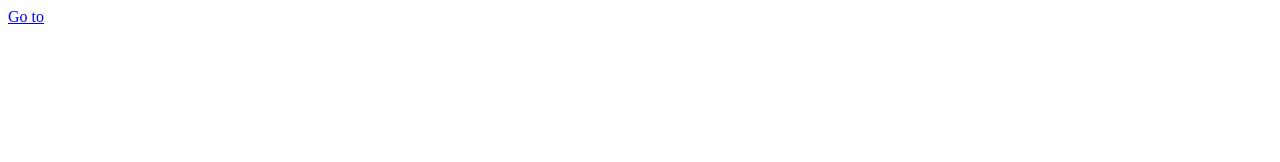
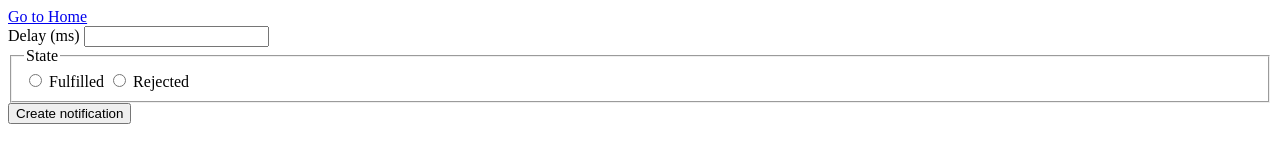
Before and after one commit to OleksandrMiedviediev/goit-js-hw-10, a plain HTML site: page 2-snackbar.html in a window 1280 px wide. Drawn offline with Linux system fonts and the light colour scheme.

Commit message:
Deploying to gh-pages from @ OleksandrMiedviediev/goit-js-hw-10@05d58f12d1f2d3ce6019cc05d2f7ef9f037e28cc 🚀

```diff
--- a/2-snackbar.html
+++ b/2-snackbar.html
@@ -5,9 +5,33 @@
     <meta name="viewport" content="width=device-width, initial-scale=1.0" />
     <title>Snackbar</title>
     <script type="module" crossorigin src="/goit-js-hw-10/assets/modulepreload-polyfill-3cfb730f.js"></script>
+    <script type="module" crossorigin src="/goit-js-hw-10/assets/vendor-77e16229.js"></script>
+    <link rel="stylesheet" href="/goit-js-hw-10/assets/vendor-7a007824.css">
   </head>
   <body>
-    <a href="./index.html">Go to </a>
+    <a href="./index.html">Go to Home</a>
+
+    <form class="form">
+      <label>
+        Delay (ms)
+        <input type="number" name="delay" required />
+      </label>
+
+      <fieldset>
+        <legend>State</legend>
+        <label>
+          <input type="radio" name="state" value="fulfilled" required />
+          Fulfilled
+        </label>
+        <label>
+          <input type="radio" name="state" value="rejected" required />
+          Rejected
+        </label>
+      </fieldset>
+
+      <button type="submit">Create notification</button>
+    </form>
+
 
   </body>
 </html>
```
